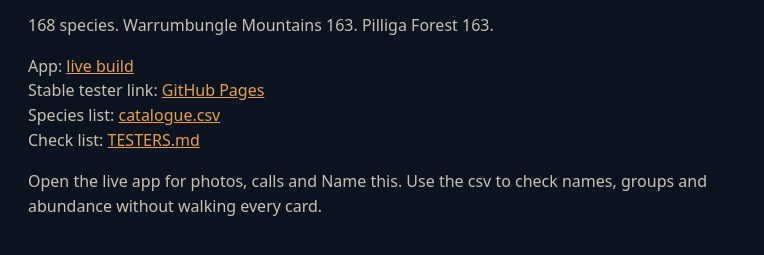
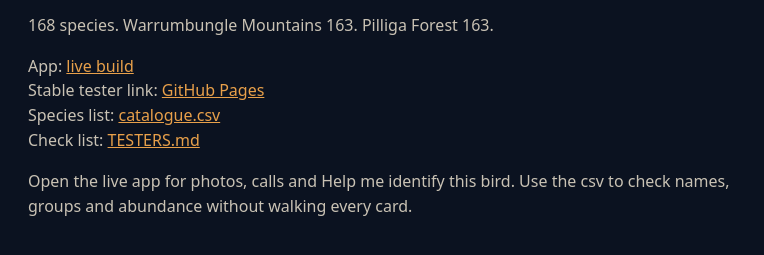
Before and after one commit to darkskyhub/dark-sky-birds, a plain HTML site: page catalogue.html in a window 1280 px wide. Shown: the part 115-370 px from the top of the page, without its empty margins (0-764 px from the left). Drawn offline with Linux system fonts and the light colour scheme.

```diff
--- a/catalogue.html
+++ b/catalogue.html
@@ -21,6 +21,6 @@
   Species list: <a href="./catalogue.csv">catalogue.csv</a><br>
   Check list: <a href="./TESTERS.md">TESTERS.md</a>
 </p>
-<p>Open the live app for photos, calls and Name this. Use the csv to check names, groups and abundance without walking every card.</p>
+<p>Open the live app for photos, calls and Help me identify this bird. Use the csv to check names, groups and abundance without walking every card.</p>
 </body>
 </html>
```
Also changed, not shown: index.html (+1 -1 lines), 2 other files.
